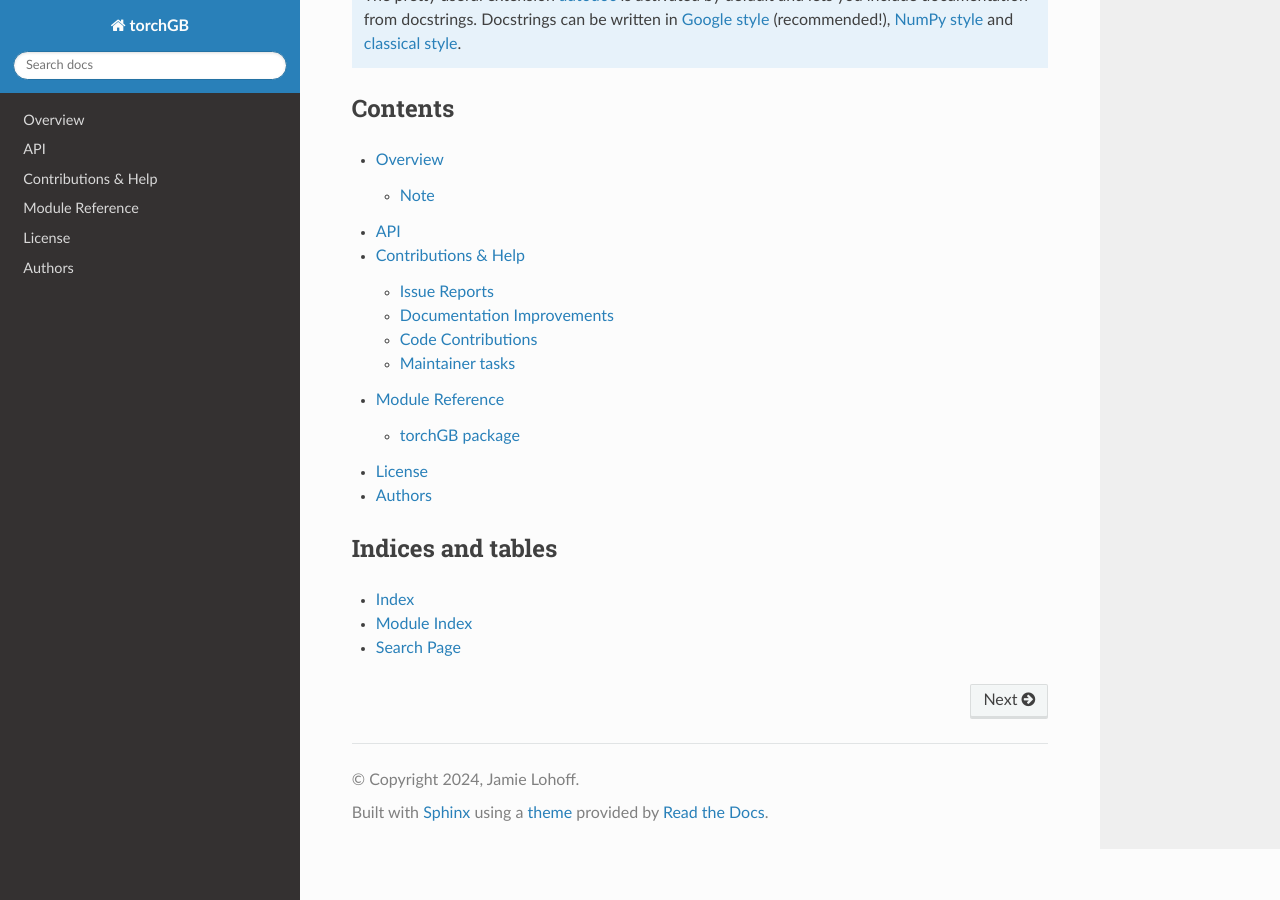
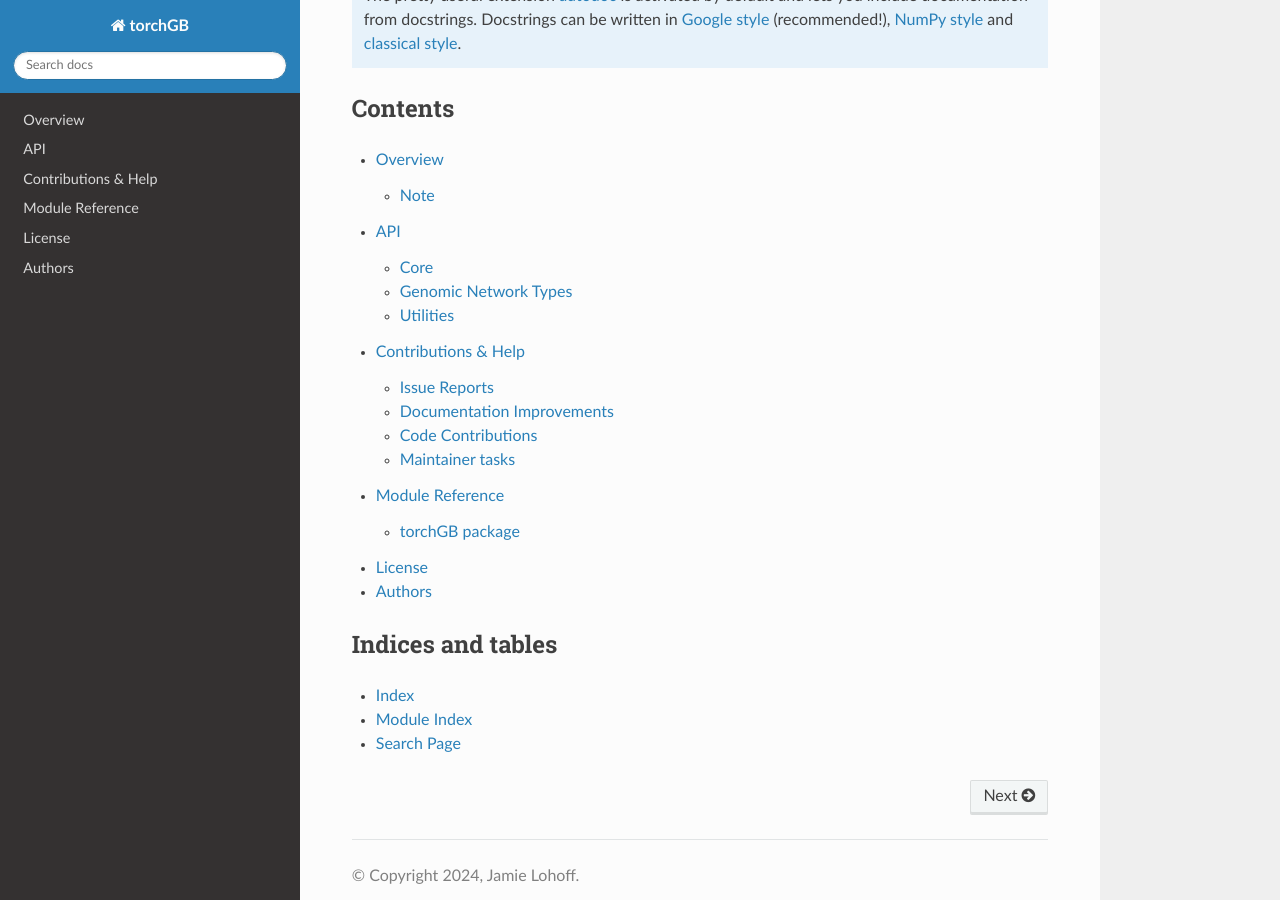
Before and after one commit to jamielohoff/torchGB, a Sphinx documentation site: the page built from docs/index.rst, in a window 1280 px wide and 900 px high, scrolled down 508 px. Built offline with Sphinx 7.4.7 and the Read the Docs theme 3.1.0, drawn with Linux system fonts in a browser that asks for light colours.

Commit message:
Building

```diff
--- a/docs/api.rst
+++ b/docs/api.rst
@@ -2,17 +2,26 @@
 
 API
 ===
+API documentation of the parallelized version of
 
-.. autosummary::
-   :toctree: generated
-
-   torchGB
+====
+Core
+====
 
 .. automodule:: torchGB.core
    :members:
 
+=====================
+Genomic Network Types
+=====================
+
 .. automodule:: torchGB.gnet
    :members:
 
+
+=========
+Utilities
+=========
+
 .. automodule:: torchGB.utils
    :members:
```
